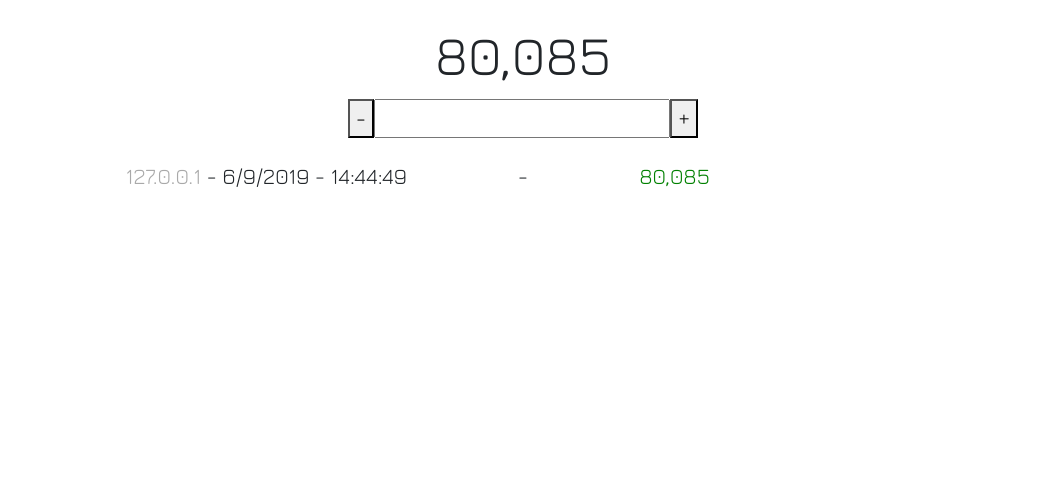
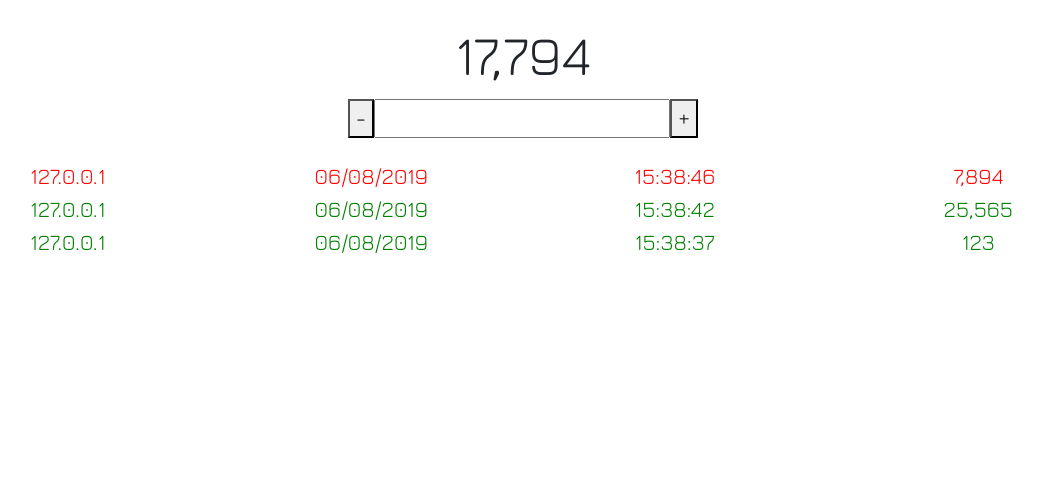
Before and after one commit to SugarF0x/sugarfox, a PHP site: page /index.php?page=bank in a window 1280 px wide. Shown: the part 88-587 px from the top of the page, without its empty margins (117-1160 px from the left). Run offline with PHP 8.4, Linux system fonts and the light colour scheme; data that the repository does not hold is empty; some libraries are stand-ins or nearby versions.

Commit message:
Bank now sends Date and Time separately, stores them separately in bank.json and displays everything is now displayed via fluid columns Still have to figure out a way for them to shrink close to center when on a hi res screen

```diff
--- a/data/bank.json
+++ b/data/bank.json
@@ -1 +1 @@
-{"amount":80085,"log":[{"ip":null,"time":null,"change":null,"state":null},{"ip":null,"time":null,"change":null,"state":null},{"ip":null,"time":null,"change":null,"state":null},{"ip":null,"time":null,"change":null,"state":null},{"ip":null,"time":null,"change":null,"state":null},{"ip":null,"time":null,"change":null,"state":null},{"ip":null,"time":null,"change":null,"state":null},{"ip":"127.0.0.1","time":"6\/9\/2019 - 14:44:49","change":"80085","state":"+"}]}
+{"amount":17794,"log":[{"ip":null,"time":null,"date":null,"change":null,"state":null},{"ip":null,"time":null,"date":null,"change":null,"state":null},{"ip":null,"time":null,"date":null,"change":null,"state":null},{"ip":null,"time":null,"date":null,"change":null,"state":null},{"ip":null,"time":null,"date":null,"change":null,"state":null},{"ip":"127.0.0.1","time":"15:38:37","date":"06\/08\/2019","change":"123","state":"+"},{"ip":"127.0.0.1","time":"15:38:42","date":"06\/08\/2019","change":"25565","state":"+"},{"ip":"127.0.0.1","time":"15:38:46","date":"06\/08\/2019","change":"7894","state":"-"}]}
--- a/js/elements.js
+++ b/js/elements.js
@@ -108,15 +108,26 @@ class Bank {
 
     update(state) {
         let today = new Date();
-        let date = today.getDate()+'/'+(today.getMonth()+1)+'/'+today.getFullYear();
-        let time = today.getHours() + ":" + today.getMinutes() + ":" + today.getSeconds();
-        let dateTime = date+' - '+time;
+        let date = '';
+        let time = '';
+        if (today.getDate() < 10) date += '0';
+        date += today.getDate() + '/';
+        if (today.getMonth() < 10) date += '0';
+        date += today.getMonth() + '/';
+        date += today.getFullYear();
+        if (today.getHours() < 10) time += '0';
+        time += today.getHours() + ':';
+        if (today.getMinutes() < 10) time += '0';
+        time += today.getMinutes() + ':';
+        if (today.getSeconds() < 10) time += '0';
+        time += today.getSeconds();
 
         $.ajax({
             type: "POST",
             url: "handlers/bank.php",
             data: {
-                "time": dateTime,
+                "date": date,
+                "time": time,
                 "change": document.getElementById('input').value,
                 "state": state
             },
--- a/req/bank.php
+++ b/req/bank.php
@@ -23,10 +23,11 @@
                 } else {
                     $color = 'red';
                 }
-                echo   '<div class="row">
-                            <div class="col-5 text-right"><span style="color: darkgray">' . $data['log'][$i]['ip'] . '</span> - ' . $data['log'][$i]['time'] . '</div>
-                            <div class="col-2 text-center">-</div>
-                            <div class="col-5 text-left" style="color:' . $color . '">' . number_format($data['log'][$i]['change']) . '</div>
+                echo   '<div class="row text-center" style="color:' . $color . '">
+                            <div class="col p-0">' . $data['log'][$i]['ip'] . '</div>
+                            <div class="col p-0">' . $data['log'][$i]['date'] . '</div>
+                            <div class="col p-0">' . $data['log'][$i]['time'] . '</div>
+                            <div class="col p-0">' . number_format($data['log'][$i]['change']) . '</div>
                         </div>';
             }
         }
```
Also changed, not shown: handlers/bank.php (+11 -10 lines).
